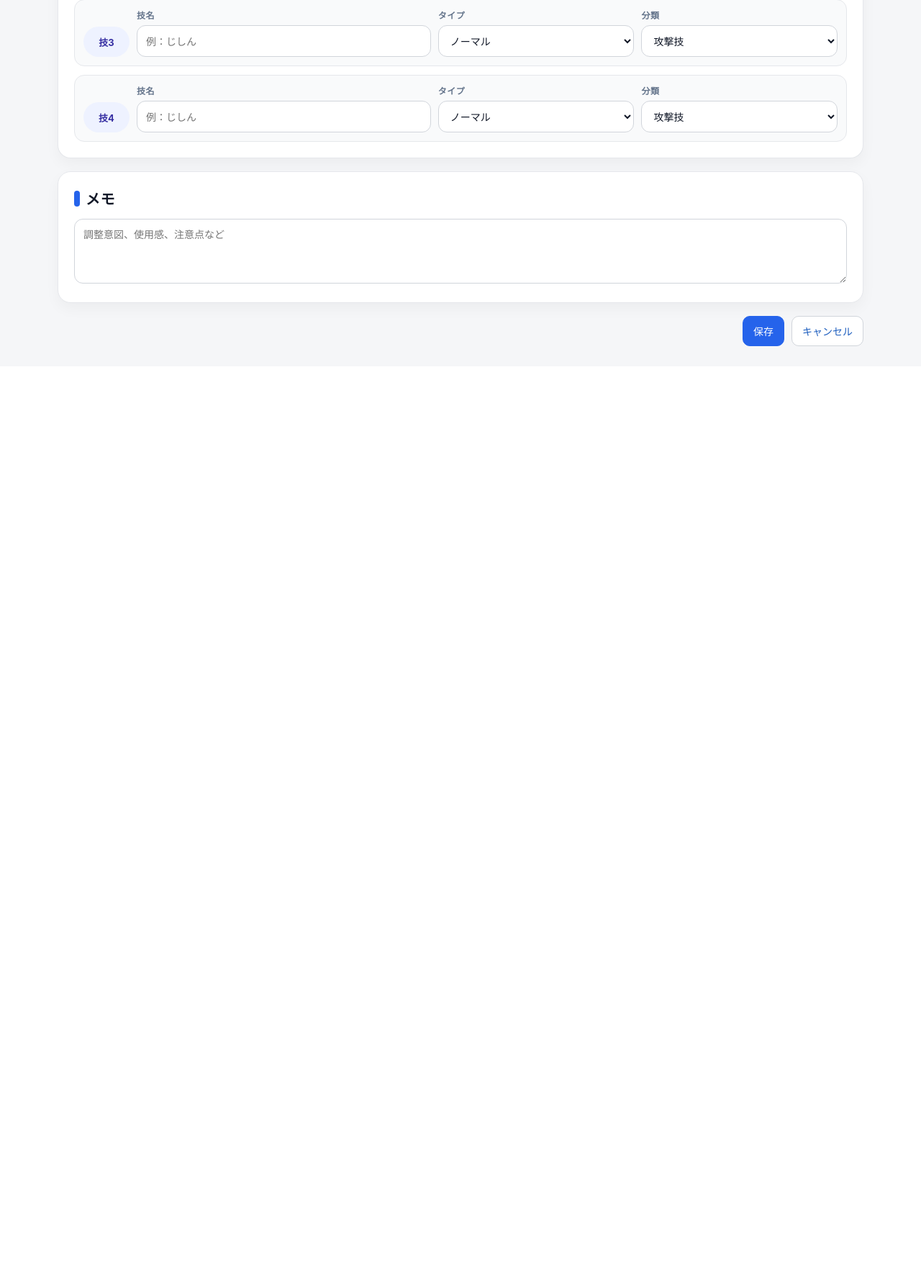
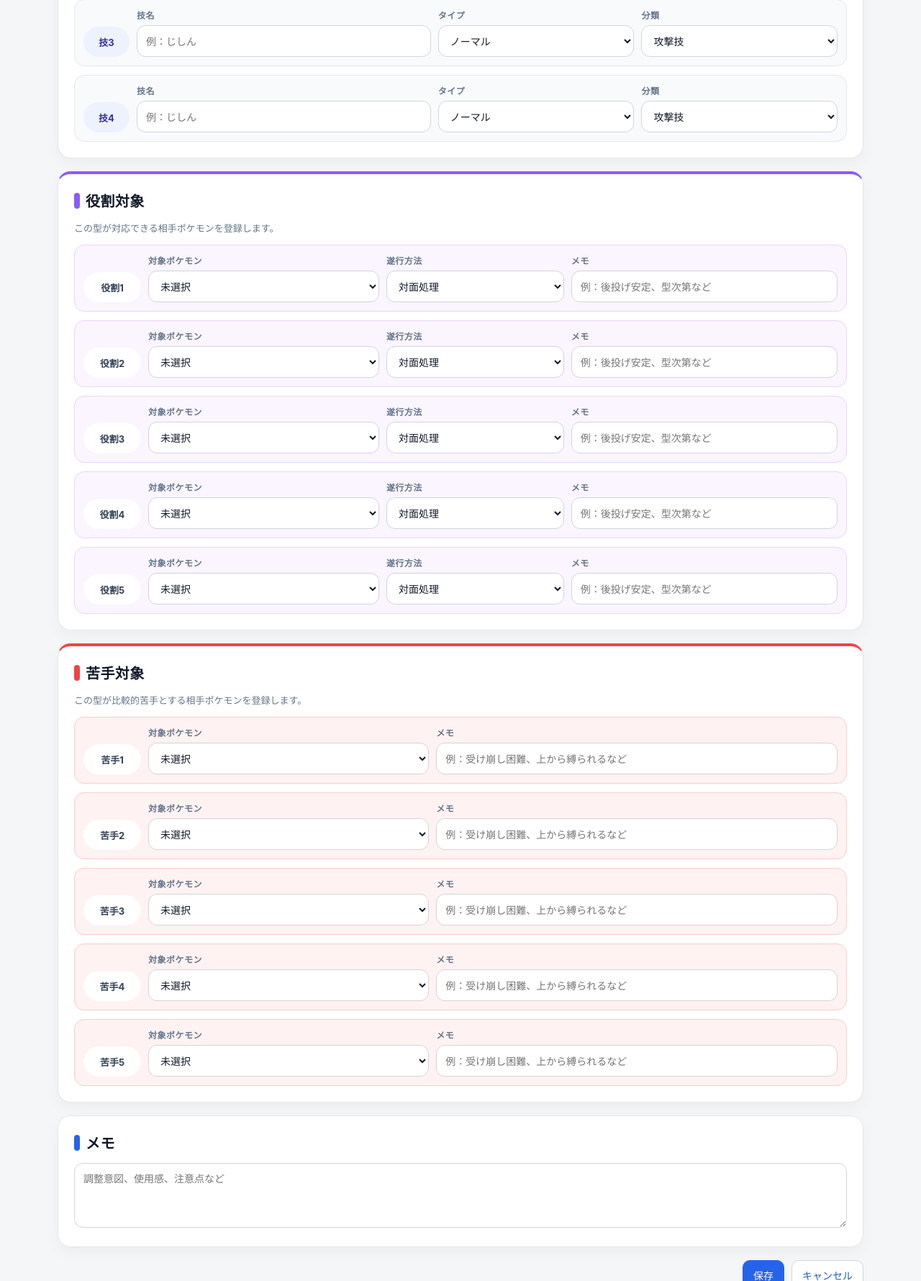
Before and after one commit to Onemoretime-plz/pokemon-manager, a Django app: page /sets/new/ in a window 1280 px wide. Shown: the part 1112-2892 px from the top of the page at 72% size. Before the commit the page ends 1593 px from the top, so only its background shows below. Run offline with Django 5.2, Linux system fonts and the light colour scheme; tables that the repository leaves empty hold one stand-in row (values such as "Sample post").

Commit message:
Add matchup fields to set form

```diff
--- a/pokemane/static/pokemane/css/style.css
+++ b/pokemane/static/pokemane/css/style.css
@@ -1551,3 +1551,73 @@ a {
         width: 100%;
     }
 }
+
+.matchup-section {
+    border-top: 4px solid #8b5cf6;
+}
+
+.weak-matchup-section {
+    border-top: 4px solid #ef4444;
+}
+
+.matchup-section h2::before {
+    background: #8b5cf6;
+}
+
+.weak-matchup-section h2::before {
+    background: #ef4444;
+}
+
+.matchup-form-grid {
+    display: grid;
+    gap: 12px;
+    margin-top: 14px;
+}
+
+.matchup-form-row {
+    display: grid;
+    grid-template-columns: 80px 1.3fr 1fr 1.5fr;
+    gap: 10px;
+    align-items: end;
+    padding: 12px;
+    background: #faf5ff;
+    border: 1px solid #e9d5ff;
+    border-radius: 14px;
+}
+
+.weak-matchup-form-row {
+    display: grid;
+    grid-template-columns: 80px 1.4fr 2fr;
+    gap: 10px;
+    align-items: end;
+    padding: 12px;
+    background: #fef2f2;
+    border: 1px solid #fecaca;
+    border-radius: 14px;
+}
+
+.matchup-number {
+    height: 42px;
+    display: flex;
+    justify-content: center;
+    align-items: center;
+    border-radius: 999px;
+    background: #ffffff;
+    color: #334155;
+    font-size: 13px;
+    font-weight: 700;
+}
+
+@media (max-width: 900px) {
+    .matchup-form-row,
+    .weak-matchup-form-row {
+        grid-template-columns: 1fr;
+    }
+
+    .matchup-number {
+        width: fit-content;
+        min-width: 72px;
+        height: 32px;
+        padding: 0 12px;
+    }
+}
--- a/pokemane/templates/pokemane/set_form.html
+++ b/pokemane/templates/pokemane/set_form.html
@@ -202,6 +202,98 @@
         </div>
     </section>
 
+    <section class="form-section matchup-section">
+    <h2>役割対象</h2>
+    <p class="form-help">この型が対応できる相手ポケモンを登録します。</p>
+
+    <div class="matchup-form-grid">
+        {% for row in matchup_rows %}
+            <div class="matchup-form-row">
+                <div class="matchup-number">役割{{ row.number }}</div>
+
+                <div class="form-field">
+                    <label>対象ポケモン</label>
+                    <select name="matchup_target_{{ row.number }}">
+                        <option value="">未選択</option>
+                        {% for pokemon in pokemons %}
+                            <option
+                                value="{{ pokemon.id }}"
+                                {% if row.target_pokemon_id == pokemon.id %}selected{% endif %}
+                            >
+                                {% if pokemon.national_dex_no %}No.{{ pokemon.national_dex_no }} {% endif %}
+                                {{ pokemon.name }}
+                            </option>
+                        {% endfor %}
+                    </select>
+                </div>
+
+                <div class="form-field">
+                    <label>遂行方法</label>
+                    <select name="matchup_method_{{ row.number }}">
+                        {% for value, label in matchup_method_choices %}
+                            <option
+                                value="{{ value }}"
+                                {% if row.method == value %}selected{% endif %}
+                            >
+                                {{ label }}
+                            </option>
+                        {% endfor %}
+                    </select>
+                </div>
+
+                <div class="form-field">
+                    <label>メモ</label>
+                    <input
+                        type="text"
+                        name="matchup_memo_{{ row.number }}"
+                        value="{{ row.memo }}"
+                        placeholder="例：後投げ安定、型次第など"
+                    >
+                </div>
+            </div>
+        {% endfor %}
+    </div>
+    </section>
+
+    <section class="form-section weak-matchup-section">
+    <h2>苦手対象</h2>
+    <p class="form-help">この型が比較的苦手とする相手ポケモンを登録します。</p>
+
+    <div class="matchup-form-grid">
+        {% for row in weak_matchup_rows %}
+            <div class="weak-matchup-form-row">
+                <div class="matchup-number">苦手{{ row.number }}</div>
+
+                <div class="form-field">
+                    <label>対象ポケモン</label>
+                    <select name="weak_target_{{ row.number }}">
+                        <option value="">未選択</option>
+                        {% for pokemon in pokemons %}
+                            <option
+                                value="{{ pokemon.id }}"
+                                {% if row.target_pokemon_id == pokemon.id %}selected{% endif %}
+                            >
+                                {% if pokemon.national_dex_no %}No.{{ pokemon.national_dex_no }} {% endif %}
+                                {{ pokemon.name }}
+                            </option>
+                        {% endfor %}
+                    </select>
+                </div>
+
+                <div class="form-field">
+                    <label>メモ</label>
+                    <input
+                        type="text"
+                        name="weak_memo_{{ row.number }}"
+                        value="{{ row.memo }}"
+                        placeholder="例：受け崩し困難、上から縛られるなど"
+                    >
+                </div>
+            </div>
+        {% endfor %}
+    </div>
+    </section>
+
     <section class="form-section">
         <h2>メモ</h2>
 
--- a/pokemane/views.py
+++ b/pokemane/views.py
@@ -5,7 +5,7 @@ from django.shortcuts import get_object_or_404, redirect, render
 from django.template.loader import render_to_string
 from django.views.decorators.http import require_POST
 
-from .models import MegaEvolution, Party, Pokemon, PokemonSet, SetMove
+from .models import MegaEvolution, Matchup, Party, Pokemon, PokemonSet, SetMove, WeakMatchup
 from .services.diagnosis import diagnose_party, diagnose_slots
 from .services.stats import build_stats_summary, get_effective_pokemon
 from .services.type_styles import get_type_class
@@ -536,6 +536,14 @@ def get_move_category_choices_for_template():
         ("status", "変化技"),
     ]
 
+def get_matchup_method_choices_for_template():
+    return [
+        ("switch_in", "後出し可"),
+        ("face_to_face", "対面処理"),
+        ("outspeed", "上から処理"),
+        ("chip_required", "削り前提"),
+        ("unstable", "やや不安定"),
+    ]
 
 def build_move_form_rows(pokemon_set=None):
     """
@@ -646,6 +654,47 @@ def set_form(request, set_id=None):
                 move_category=move_category,
             )
 
+
+                # 役割対象を再作成する。
+        pokemon_set.matchups.all().delete()
+
+        for number in range(1, 6):
+            target_pokemon_id = request.POST.get(f"matchup_target_{number}", "")
+            method = request.POST.get(f"matchup_method_{number}", "face_to_face")
+            memo = request.POST.get(f"matchup_memo_{number}", "").strip()
+
+            if not target_pokemon_id:
+                continue
+
+            target_pokemon = get_object_or_404(Pokemon, id=target_pokemon_id)
+
+            Matchup.objects.create(
+                pokemon_set=pokemon_set,
+                target_pokemon=target_pokemon,
+                method=method,
+                memo=memo,
+            )
+
+        # 苦手対象を再作成する。
+        pokemon_set.weak_matchups.all().delete()
+
+        for number in range(1, 6):
+            target_pokemon_id = request.POST.get(f"weak_target_{number}", "")
+            memo = request.POST.get(f"weak_memo_{number}", "").strip()
+
+            if not target_pokemon_id:
+                continue
+
+            target_pokemon = get_object_or_404(Pokemon, id=target_pokemon_id)
+
+            WeakMatchup.objects.create(
+                pokemon_set=pokemon_set,
+                target_pokemon=target_pokemon,
+                memo=memo,
+            )
+
+
+
         return redirect("pokemane:set_list")
 
     pokemon_ability_map = {}
@@ -681,6 +730,61 @@ def set_form(request, set_id=None):
         "move_rows": build_move_form_rows(pokemon_set),
         "pokemon_ability_map_json": json.dumps(pokemon_ability_map, ensure_ascii=False),
         "pokemon_mega_map_json": json.dumps(pokemon_mega_map, ensure_ascii=False),
+        "matchup_method_choices": get_matchup_method_choices_for_template(),
+        "matchup_rows": build_matchup_form_rows(pokemon_set),
+        "weak_matchup_rows": build_weak_matchup_form_rows(pokemon_set),
     }
 
     return render(request, "pokemane/set_form.html", context)
+
+def build_matchup_form_rows(pokemon_set=None, max_rows=5):
+    existing_matchups = []
+
+    if pokemon_set:
+        existing_matchups = list(
+            pokemon_set.matchups.select_related("target_pokemon").all()
+        )
+
+    rows = []
+
+    for index in range(max_rows):
+        matchup = existing_matchups[index] if index < len(existing_matchups) else None
+
+        rows.append(
+            {
+                "number": index + 1,
+                "target_pokemon_id": matchup.target_pokemon_id if matchup else "",
+                "method": matchup.method if matchup else "face_to_face",
+                "memo": matchup.memo if matchup else "",
+            }
+        )
+
+    return rows
+
+
+def build_weak_matchup_form_rows(pokemon_set=None, max_rows=5):
+    existing_weak_matchups = []
+
+    if pokemon_set:
+        existing_weak_matchups = list(
+            pokemon_set.weak_matchups.select_related("target_pokemon").all()
+        )
+
+    rows = []
+
+    for index in range(max_rows):
+        weak_matchup = (
+            existing_weak_matchups[index]
+            if index < len(existing_weak_matchups)
+            else None
+        )
+
+        rows.append(
+            {
+                "number": index + 1,
+                "target_pokemon_id": weak_matchup.target_pokemon_id if weak_matchup else "",
+                "memo": weak_matchup.memo if weak_matchup else "",
+            }
+        )
+
+    return rows
```
